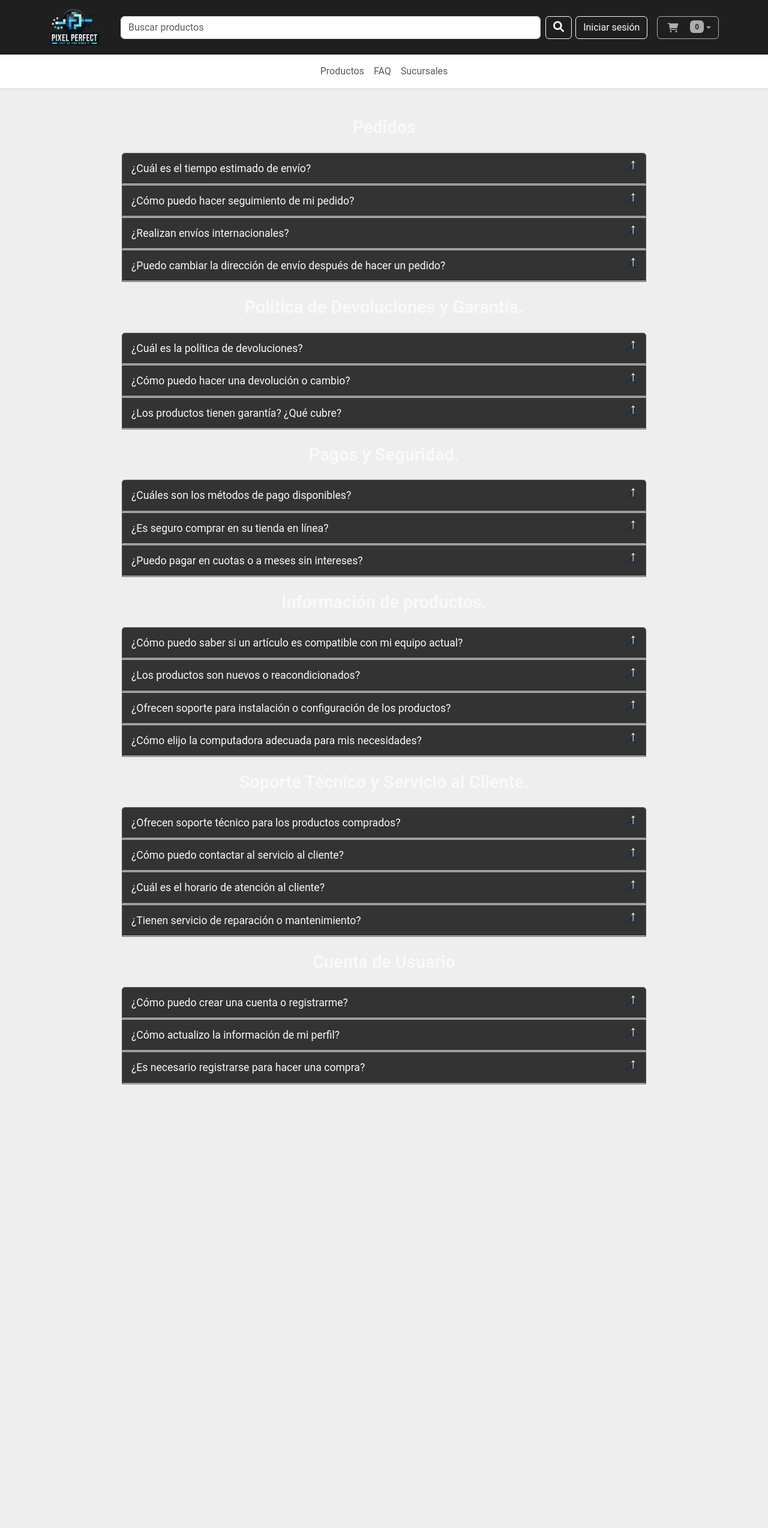
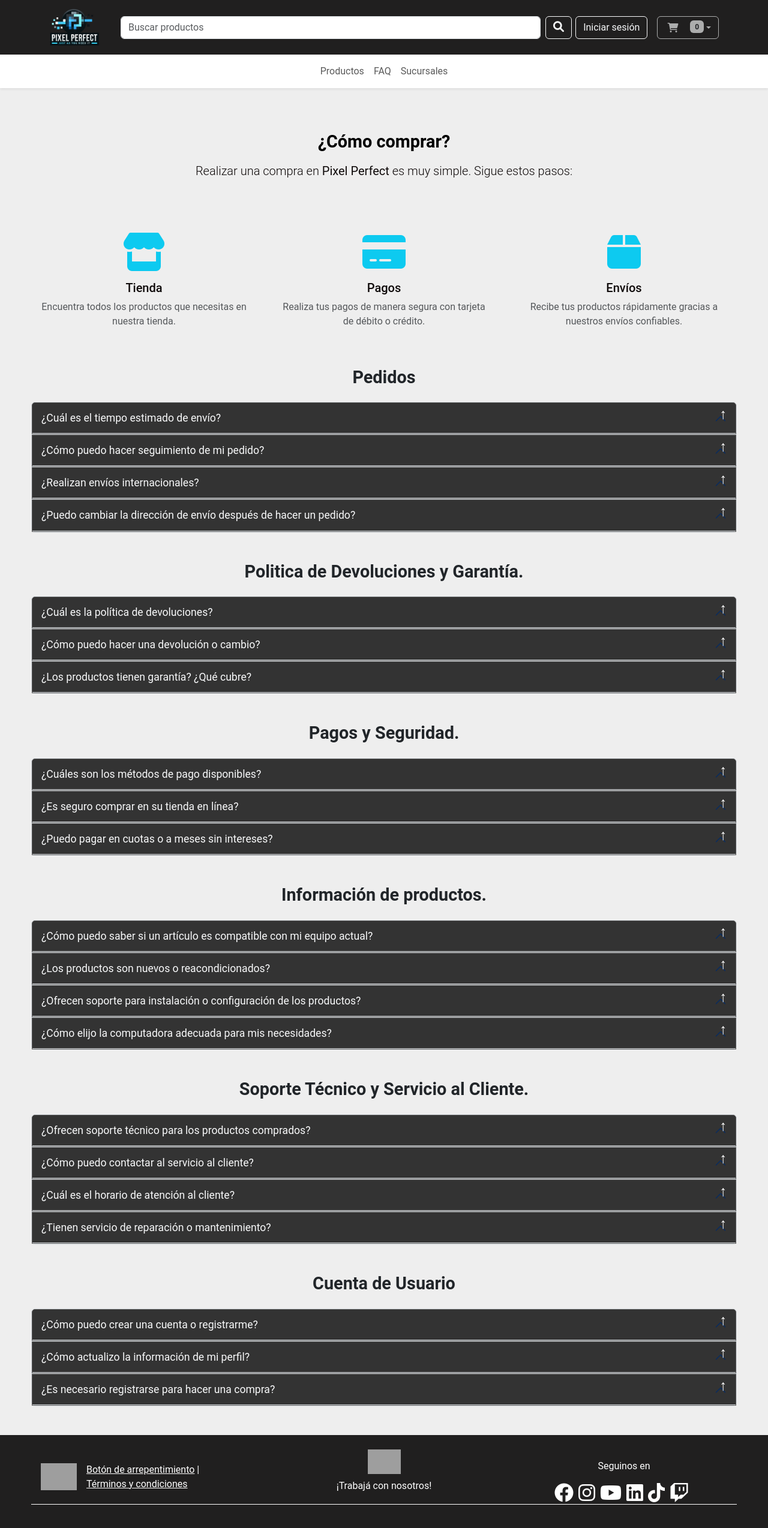
Before and after one commit to Cabrera-Jonathan-David/pixelPerfect, an Angular app: page /faq in a window 1280 px wide. Shown: the whole page at 60% size. Before the commit the page ends 1857 px from the top, so only its background shows below. Built offline with nearby package versions, Linux system fonts and the light colour scheme; grey boxes are pictures that could not be loaded.

Commit message:
Style CSS for FAQS

```diff
--- a/src/app/Components/faq/faq.component.css
+++ b/src/app/Components/faq/faq.component.css
@@ -7,7 +7,7 @@ body {
 
   /* Centrar el contenedor principal */
   .container {
-    max-width: 900px;
+    max-width: 1200px;
     margin: 0 auto;
   }
 
@@ -15,7 +15,7 @@ body {
   h3 {
     font-size: 1.8rem;
     font-weight: bold;
-    color: #b2c9ff; /* Azul metalizado claro */
+    color: #333333; /* Azul metalizado claro */
   }
 
   /* Acordeón y botón */
@@ -62,5 +62,5 @@ body {
 
   /* Acento de azul metálico */
   .text-primary {
-    color: #0066cc !important;
+    color: #ffffff !important;
   }
--- a/src/app/Components/faq/faq.component.html
+++ b/src/app/Components/faq/faq.component.html
@@ -1,21 +1,78 @@
 <div class="container my-5">
-  <div *ngFor="let section of faqSections; let sectionIndex = index" class="mb-4">
+  <section class="container py-4 text-center">
+    <h3 class="display-4 fw-bold mb-3" style="color: black">¿Cómo comprar?</h3>
+    <div class="lead">
+      <p>
+        Realizar una compra en <strong>Pixel Perfect</strong> es muy simple.
+        Sigue estos pasos:
+      </p>
+    </div>
+  </section>
+
+  <div class="container text-center mt-5">
+    <div class="row row-cols-1 row-cols-md-3 g-5">
+      <div class="col">
+        <div class="d-flex flex-column align-items-center">
+          <i class="fas fa-store fa-4x text-info mb-3"></i>
+          <h5>Tienda</h5>
+          <p class="text-muted">
+            Encuentra todos los productos que necesitas en nuestra tienda.
+          </p>
+        </div>
+      </div>
+      <div class="col">
+        <div class="d-flex flex-column align-items-center">
+          <i class="fas fa-credit-card fa-4x text-info mb-3"></i>
+          <h5>Pagos</h5>
+          <p class="text-muted">
+            Realiza tus pagos de manera segura con tarjeta de débito o crédito.
+          </p>
+        </div>
+      </div>
+      <div class="col">
+        <div class="d-flex flex-column align-items-center">
+          <i class="fas fa-box fa-4x text-info mb-3"></i>
+          <h5>Envíos</h5>
+          <p class="text-muted">
+            Recibe tus productos rápidamente gracias a nuestros envíos
+            confiables.
+          </p>
+        </div>
+      </div>
+    </div>
+  </div>
+
+  <div
+    *ngFor="let section of faqSections; let sectionIndex = index"
+    class="mb-4 mt-5"
+  >
     <!-- Título de la sección -->
-    <h3 class="text-center text-light mb-4">{{ section.title }}</h3>
+    <h3 class="text-center text-dark mb-4">{{ section.title }}</h3>
 
     <!-- Accordion para cada sección -->
     <div class="accordion" [id]="'faqAccordion' + sectionIndex">
-      <div *ngFor="let faq of section.questions; let questionIndex = index" class="accordion-item">
+      <div
+        *ngFor="let faq of section.questions; let questionIndex = index"
+        class="accordion-item"
+      >
         <!-- Encabezado de cada pregunta -->
-        <h2 class="accordion-header" [id]="'heading' + sectionIndex + '-' + questionIndex">
+        <h2
+          class="accordion-header"
+          [id]="'heading' + sectionIndex + '-' + questionIndex"
+        >
           <button
             class="accordion-button"
             type="button"
             [attr.aria-expanded]="faq.isOpen"
             (click)="toggleAnswer(sectionIndex, questionIndex)"
-            [attr.aria-controls]="'collapse' + sectionIndex + '-' + questionIndex"
-            [ngClass]="{'text-light': !faq.isOpen, 'text-primary': faq.isOpen}"
-            style="background-color: #333; border: 1px solid #555;"
+            [attr.aria-controls]="
+              'collapse' + sectionIndex + '-' + questionIndex
+            "
+            [ngClass]="{
+              'text-light': !faq.isOpen,
+              'text-primary': faq.isOpen
+            }"
+            style="background-color: #333; border: 1px solid #555"
           >
             {{ faq.question }}
           </button>
@@ -26,10 +83,15 @@
           [id]="'collapse' + sectionIndex + '-' + questionIndex"
           class="accordion-collapse collapse"
           [ngClass]="{ show: faq.isOpen }"
-          [attr.aria-labelledby]="'heading' + sectionIndex + '-' + questionIndex"
+          [attr.aria-labelledby]="
+            'heading' + sectionIndex + '-' + questionIndex
+          "
           [attr.data-bs-parent]="'#faqAccordion' + sectionIndex"
         >
-          <div class="accordion-body" style="background-color: #444; color: #ccc;">
+          <div
+            class="accordion-body"
+            style="background-color: #444; color: #ccc"
+          >
             {{ faq.answer }}
           </div>
         </div>
@@ -37,3 +99,66 @@
     </div>
   </div>
 </div>
+
+<section class="text-white py-4 mt-5" style="background-color: #201f1f">
+  <div class="container">
+    <div class="row">
+      <!-- Data Fiscal & Links -->
+      <div class="col-12 col-md-4 d-flex align-items-center mb-4 mb-md-0">
+        <img
+          src="https://i.imgur.com/Uxfk1XK.jpeg"
+          alt="Data Fiscal"
+          class="m-3"
+          style="max-width: 60px"
+        />
+        <div>
+          <a href="#" class="text-white">Botón de arrepentimiento</a>
+          |<br />
+          <a href="/terms" class="text-white">Términos y condiciones</a>
+        </div>
+      </div>
+      <div class="col-12 col-md-4 mb-4 mb-md-0">
+        <!-- Separator Line -->
+        <div class="text-center">
+          <img
+            src="https://i.imgur.com/I6YIgX4.png"
+            alt="Great Place to Work"
+            class="mb-2"
+            style="max-width: 55px"
+          />
+          <p class="text-white">¡Trabajá con nosotros!</p>
+        </div>
+      </div>
+
+      <div class="col-12 col-md-4 mb-5 mb-md-0 text-center mt-3">
+        <!-- Social Media Links -->
+        <p>Seguinos en</p>
+        <div class="d-flex justify-content-center">
+          <a href="#" class="text-white me-2"
+            ><i class="fab fa-facebook fa-2x"></i
+          ></a>
+          <a href="#" class="text-white me-2"
+            ><i class="fab fa-instagram fa-2x"></i
+          ></a>
+          <a href="#" class="text-white me-2"
+            ><i class="fab fa-youtube fa-2x"></i
+          ></a>
+          <a href="#" class="text-white me-2"
+            ><i class="fab fa-linkedin fa-2x"></i
+          ></a>
+          <a href="#" class="text-white me-2"
+            ><i class="fab fa-tiktok fa-2x"></i
+          ></a>
+          <a href="#" class="text-white me-2"
+            ><i class="fab fa-twitch fa-2x"></i
+          ></a>
+        </div>
+      </div>
+    </div>
+
+    <!-- Separator Line between sections -->
+    <div class="border-bottom border-white mb-3"></div>
+
+    <!-- Great Place to Work & Job Offer -->
+  </div>
+</section>
```
